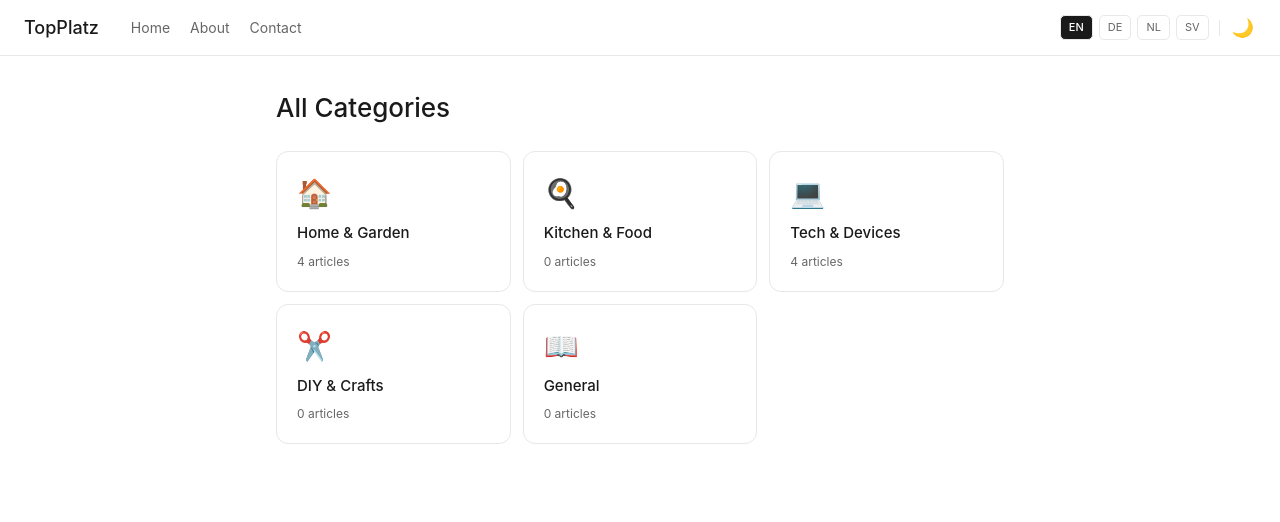
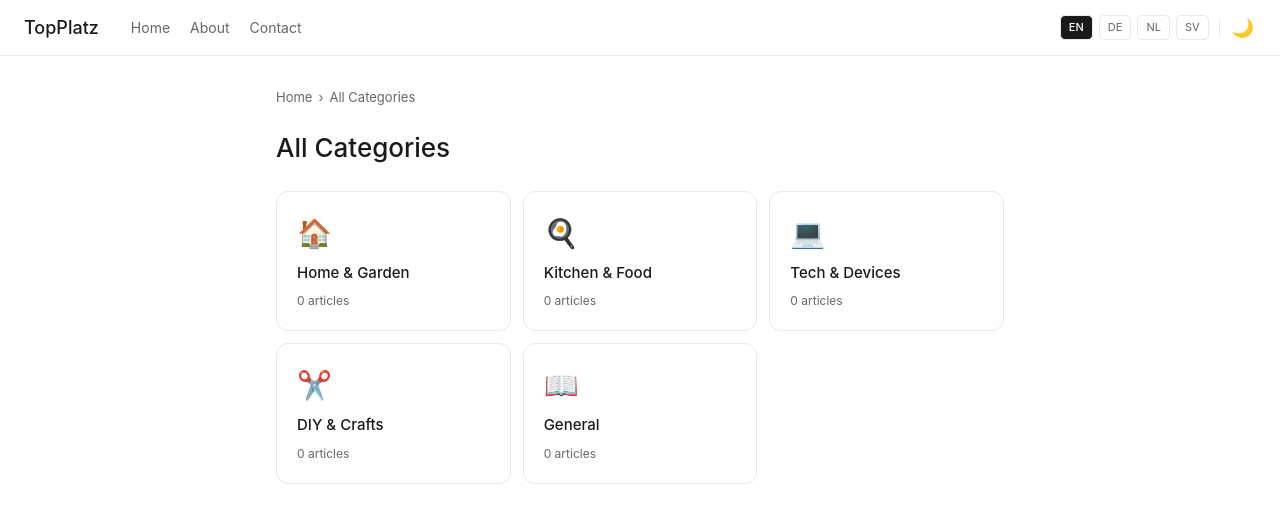
Before and after one commit to era77-design/topplatz, a Next.js app: page /en/categories in a window 1280 px wide. Shown: the top 522 px of the page. Built offline with nearby package versions, Linux system fonts and the light colour scheme.

Commit message:
fix edge runtime for categories pages

```diff
--- a/app/[lang]/categories/page.js
+++ b/app/[lang]/categories/page.js
@@ -1,57 +1,57 @@
+export const runtime = 'edge'
 import Link from 'next/link'
-import { getArticles, CATEGORIES, detectCategory } from '@/lib/articles'
+import articlesData from '@/../public/articles-meta.json'
 
 const LANGS = ['en', 'de', 'nl', 'sv']
+const CATEGORIES = [
+  { slug: 'home-garden',  icon: '🏠', en: 'Home & Garden',  de: 'Haus & Garten',    nl: 'Huis & Tuin',      sv: 'Hem & Trädgård' },
+  { slug: 'kitchen-food', icon: '🍳', en: 'Kitchen & Food', de: 'Küche & Essen',    nl: 'Keuken & Eten',    sv: 'Kök & Mat' },
+  { slug: 'tech-devices', icon: '💻', en: 'Tech & Devices', de: 'Technik & Geräte', nl: 'Tech & Apparaten', sv: 'Teknik & Enheter' },
+  { slug: 'diy-crafts',   icon: '✂️', en: 'DIY & Crafts',   de: 'Heimwerken',       nl: 'Knutselen',        sv: 'Gör det själv' },
+  { slug: 'general',      icon: '📖', en: 'General',        de: 'Allgemein',        nl: 'Algemeen',         sv: 'Allmänt' },
+]
+const LABELS = {
+  en: { title: 'All Categories', articles: 'articles', home: 'Home' },
+  de: { title: 'Alle Kategorien', articles: 'Anleitungen', home: 'Startseite' },
+  nl: { title: 'Alle categorieën', articles: 'handleidingen', home: 'Home' },
+  sv: { title: 'Alla kategorier', articles: 'guider', home: 'Hem' },
+}
 
 export async function generateStaticParams() {
   return LANGS.map(lang => ({ lang }))
 }
 
-const LABELS = {
-  en: { title: 'All Categories', articles: 'articles' },
-  de: { title: 'Alle Kategorien', articles: 'Anleitungen' },
-  nl: { title: 'Alle categorieën', articles: 'handleidingen' },
-  sv: { title: 'Alla kategorier', articles: 'guider' },
+export async function generateMetadata({ params }) {
+  const { lang } = await params
+  const t = LABELS[lang] || LABELS.en
+  return { title: `${t.title} — TopPlatz` }
 }
 
 export default async function CategoriesPage({ params }) {
   const { lang } = await params
   const t = LABELS[lang] || LABELS.en
-  const articles = getArticles(lang)
-
-  const categoryCounts = {}
-  for (const article of articles) {
-    const cat = article.category || detectCategory(article.keyword, article.slug)
-    categoryCounts[cat] = (categoryCounts[cat] || 0) + 1
-  }
+  const articles = articlesData[lang] || []
+  const counts = {}
+  for (const a of articles) counts[a.category] = (counts[a.category] || 0) + 1
 
   return (
     <div style={{ maxWidth: '760px', margin: '0 auto', padding: '32px 16px' }}>
+      <nav style={{ fontSize: '13px', color: 'var(--text-secondary)', marginBottom: '20px' }}>
+        <Link href={`/${lang}`} style={{ color: 'var(--text-secondary)', textDecoration: 'none' }}>{t.home}</Link>
+        <span style={{ margin: '0 6px' }}>›</span>
+        <span>{t.title}</span>
+      </nav>
       <h1 style={{ fontSize: '26px', fontWeight: 500, marginBottom: '24px' }}>{t.title}</h1>
-
       <div style={{ display: 'grid', gridTemplateColumns: 'repeat(auto-fill, minmax(200px, 1fr))', gap: '12px' }}>
-        {CATEGORIES.map(cat => {
-          const count = categoryCounts[cat.slug] || 0
-          return (
-            <Link key={cat.slug} href={`/${lang}/category/${cat.slug}`} style={{ textDecoration: 'none' }}>
-              <div style={{
-                background: 'var(--card-bg)',
-                border: '0.5px solid var(--border)',
-                borderRadius: '12px',
-                padding: '20px',
-                display: 'flex',
-                flexDirection: 'column',
-                gap: '8px',
-              }}>
-                <span style={{ fontSize: '28px' }}>{cat.icon}</span>
-                <h2 style={{ fontSize: '15px', fontWeight: 500, color: 'var(--text)' }}>{cat[lang] || cat.en}</h2>
-                <p style={{ fontSize: '12px', color: 'var(--text-secondary)' }}>
-                  {count} {t.articles}
-                </p>
-              </div>
-            </Link>
-          )
-        })}
+        {CATEGORIES.map(cat => (
+          <Link key={cat.slug} href={`/${lang}/category/${cat.slug}`} style={{ textDecoration: 'none' }}>
+            <div style={{ background: 'var(--card-bg)', border: '0.5px solid var(--border)', borderRadius: '12px', padding: '20px', display: 'flex', flexDirection: 'column', gap: '8px' }}>
+              <span style={{ fontSize: '28px' }}>{cat.icon}</span>
+              <h2 style={{ fontSize: '15px', fontWeight: 500, color: 'var(--text)', margin: 0 }}>{cat[lang] || cat.en}</h2>
+              <p style={{ fontSize: '12px', color: 'var(--text-secondary)', margin: 0 }}>{counts[cat.slug] || 0} {t.articles}</p>
+            </div>
+          </Link>
+        ))}
       </div>
     </div>
   )
--- a/app/[lang]/category/[cat]/page.js
+++ b/app/[lang]/category/[cat]/page.js
@@ -1,85 +1,57 @@
+export const runtime = 'edge'
 import Link from 'next/link'
-import { getArticlesByCategory, CATEGORIES, getCategoryName } from '@/lib/articles'
+import articlesData from '@/../public/articles-meta.json'
 
 const LANGS = ['en', 'de', 'nl', 'sv']
+const CATEGORIES = [
+  { slug: 'home-garden',  icon: '🏠', en: 'Home & Garden',  de: 'Haus & Garten',    nl: 'Huis & Tuin',      sv: 'Hem & Trädgård' },
+  { slug: 'kitchen-food', icon: '🍳', en: 'Kitchen & Food', de: 'Küche & Essen',    nl: 'Keuken & Eten',    sv: 'Kök & Mat' },
+  { slug: 'tech-devices', icon: '💻', en: 'Tech & Devices', de: 'Technik & Geräte', nl: 'Tech & Apparaten', sv: 'Teknik & Enheter' },
+  { slug: 'diy-crafts',   icon: '✂️', en: 'DIY & Crafts',   de: 'Heimwerken',       nl: 'Knutselen',        sv: 'Gör det själv' },
+  { slug: 'general',      icon: '📖', en: 'General',        de: 'Allgemein',        nl: 'Algemeen',         sv: 'Allmänt' },
+]
+const LABELS = {
+  en: { back: '← All Categories', empty: 'No articles yet.', home: 'Home', cats: 'Categories' },
+  de: { back: '← Alle Kategorien', empty: 'Noch keine Anleitungen.', home: 'Startseite', cats: 'Kategorien' },
+  nl: { back: '← Alle categorieën', empty: 'Nog geen handleidingen.', home: 'Home', cats: 'Categorieën' },
+  sv: { back: '← Alla kategorier', empty: 'Inga guider ännu.', home: 'Hem', cats: 'Kategorier' },
+}
 
 export async function generateStaticParams() {
   const params = []
   for (const lang of LANGS) {
-    for (const cat of CATEGORIES) {
-      params.push({ lang, cat: cat.slug })
-    }
+    for (const cat of CATEGORIES) params.push({ lang, cat: cat.slug })
   }
   return params
 }
 
 export async function generateMetadata({ params }) {
   const { lang, cat } = await params
-  const name = getCategoryName(cat, lang)
-  return { title: `${name} — TopPlatz` }
-}
-
-const LABELS = {
-  en: { back: '← All Categories', empty: 'No articles yet in this category.' },
-  de: { back: '← Alle Kategorien', empty: 'Noch keine Anleitungen in dieser Kategorie.' },
-  nl: { back: '← Alle categorieën', empty: 'Nog geen handleidingen in deze categorie.' },
-  sv: { back: '← Alla kategorier', empty: 'Inga guider ännu i den här kategorin.' },
-}
-
-function ArticleCard({ article, lang }) {
-  return (
-    <Link href={`/${lang}/${article.slug}`} style={{ display: 'block', textDecoration: 'none' }}>
-      <div style={{
-        background: 'var(--card-bg)',
-        border: '0.5px solid var(--border)',
-        borderRadius: '12px',
-        overflow: 'hidden',
-      }}>
-        {article.photoUrl && (
-          // eslint-disable-next-line @next/next/no-img-element
-          <img
-            src={article.photoUrl}
-            alt={article.photoAlt || article.title}
-            style={{ width: '100%', height: '160px', objectFit: 'cover', display: 'block' }}
-          />
-        )}
-        <div style={{ padding: '14px' }}>
-          <div style={{ display: 'flex', gap: '6px', marginBottom: '8px' }}>
-            {article.timeMinutes && (
-              <span style={{ fontSize: '11px', color: 'var(--text-secondary)', background: 'var(--bg-secondary)', padding: '2px 8px', borderRadius: '10px', border: '0.5px solid var(--border)' }}>
-                ⏱ {article.timeMinutes} min
-              </span>
-            )}
-          </div>
-          <h3 style={{ fontSize: '14px', fontWeight: 500, color: 'var(--text)', lineHeight: 1.4, marginBottom: '6px' }}>
-            {article.title}
-          </h3>
-          <p style={{ fontSize: '12px', color: 'var(--text-secondary)', lineHeight: 1.5, display: '-webkit-box', WebkitLineClamp: 2, WebkitBoxOrient: 'vertical', overflow: 'hidden' }}>
-            {article.description}
-          </p>
-        </div>
-      </div>
-    </Link>
-  )
+  const catInfo = CATEGORIES.find(c => c.slug === cat) || CATEGORIES[4]
+  return { title: `${catInfo[lang] || catInfo.en} — TopPlatz` }
 }
 
 export default async function CategoryPage({ params }) {
   const { lang, cat } = await params
   const t = LABELS[lang] || LABELS.en
-  const articles = getArticlesByCategory(lang, cat)
-  const catInfo = CATEGORIES.find(c => c.slug === cat)
-  const catName = getCategoryName(cat, lang)
+  const catInfo = CATEGORIES.find(c => c.slug === cat) || CATEGORIES[4]
+  const catName = catInfo[lang] || catInfo.en
+  const articles = (articlesData[lang] || []).filter(a => a.category === cat)
 
   return (
     <div style={{ maxWidth: '960px', margin: '0 auto', padding: '32px 16px' }}>
-      <Link href={`/${lang}/categories`} style={{ fontSize: '13px', color: 'var(--text-secondary)', textDecoration: 'none', display: 'inline-block', marginBottom: '16px' }}>
-        {t.back}
-      </Link>
+      <nav style={{ fontSize: '13px', color: 'var(--text-secondary)', marginBottom: '20px', display: 'flex', gap: '6px', alignItems: 'center' }}>
+        <Link href={`/${lang}`} style={{ color: 'var(--text-secondary)', textDecoration: 'none' }}>{t.home}</Link>
+        <span>›</span>
+        <Link href={`/${lang}/categories`} style={{ color: 'var(--text-secondary)', textDecoration: 'none' }}>{t.cats}</Link>
+        <span>›</span>
+        <span>{catName}</span>
+      </nav>
 
       <div style={{ display: 'flex', alignItems: 'center', gap: '12px', marginBottom: '24px' }}>
-        <span style={{ fontSize: '32px' }}>{catInfo?.icon}</span>
-        <h1 style={{ fontSize: '26px', fontWeight: 500 }}>{catName}</h1>
-        <span style={{ fontSize: '14px', color: 'var(--text-secondary)', marginLeft: '4px' }}>({articles.length})</span>
+        <span style={{ fontSize: '32px' }}>{catInfo.icon}</span>
+        <h1 style={{ fontSize: '26px', fontWeight: 500, margin: 0 }}>{catName}</h1>
+        <span style={{ fontSize: '14px', color: 'var(--text-secondary)' }}>({articles.length})</span>
       </div>
 
       {articles.length === 0 ? (
@@ -87,7 +59,22 @@ export default async function CategoryPage({ params }) {
       ) : (
         <div style={{ display: 'grid', gridTemplateColumns: 'repeat(auto-fill, minmax(240px, 1fr))', gap: '14px' }}>
           {articles.map(article => (
-            <ArticleCard key={article.slug} article={article} lang={lang} />
+            <Link key={article.slug} href={`/${lang}/${article.slug}`} style={{ display: 'block', textDecoration: 'none' }}>
+              <div style={{ background: 'var(--card-bg)', border: '0.5px solid var(--border)', borderRadius: '12px', overflow: 'hidden' }}>
+                {article.photoUrl && (
+                  // eslint-disable-next-line @next/next/no-img-element
+                  <img src={article.photoUrl} alt={article.photoAlt || article.title} style={{ width: '100%', height: '160px', objectFit: 'cover', display: 'block' }} />
+                )}
+                <div style={{ padding: '14px' }}>
+                  {article.timeMinutes && (
+                    <span style={{ fontSize: '11px', color: 'var(--text-secondary)', background: 'var(--bg-secondary)', padding: '2px 8px', borderRadius: '10px', border: '0.5px solid var(--border)', display: 'inline-block', marginBottom: '8px' }}>
+                      ⏱ {article.timeMinutes} min
+                    </span>
+                  )}
+                  <h3 style={{ fontSize: '14px', fontWeight: 500, color: 'var(--text)', lineHeight: 1.4, margin: 0 }}>{article.title}</h3>
+                </div>
+              </div>
+            </Link>
           ))}
         </div>
       )}
--- /dev/null
+++ b/public/articles-meta.json
@@ -0,0 +1 @@
+{"en":[],"de":[],"nl":[],"sv":[]}
```
